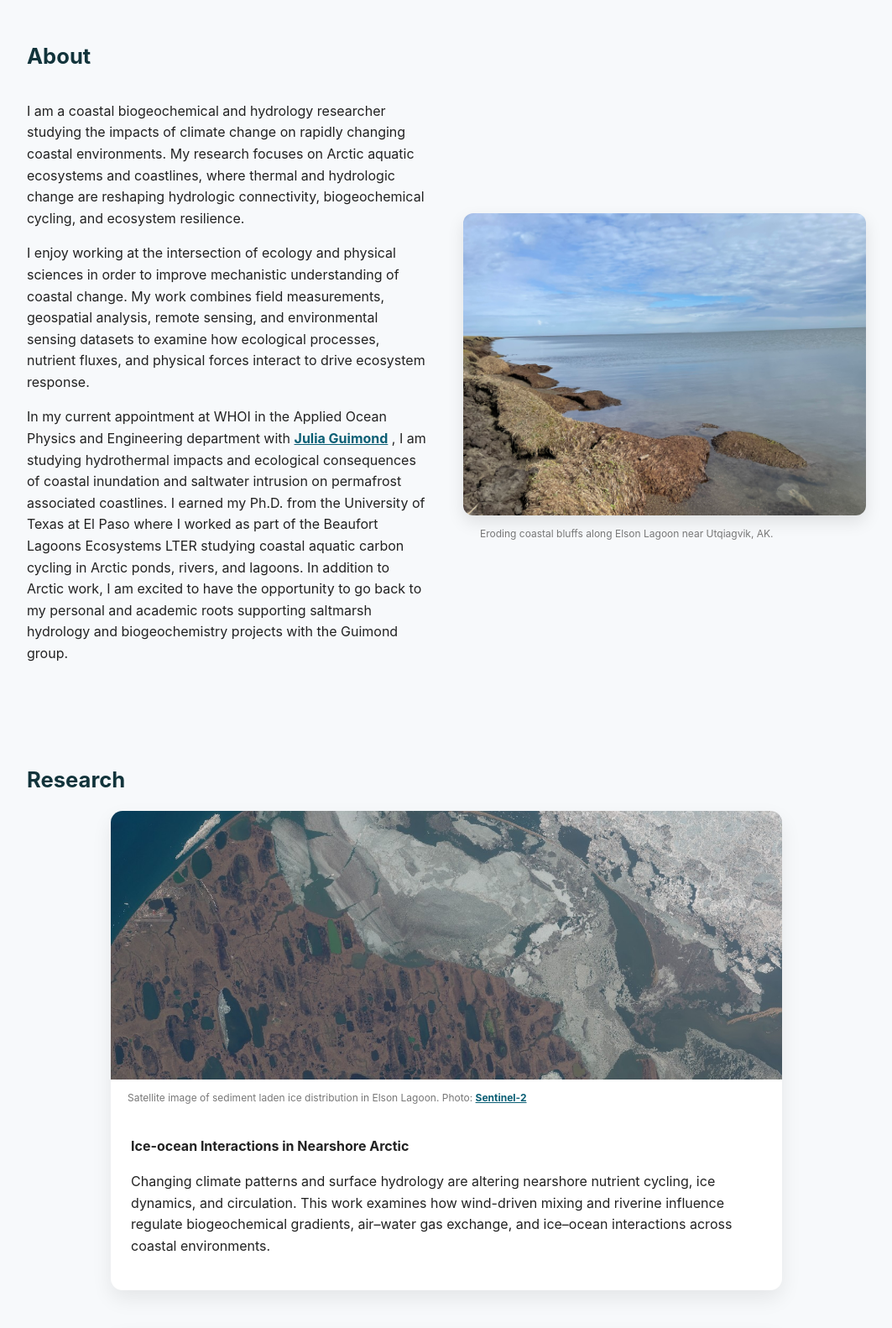
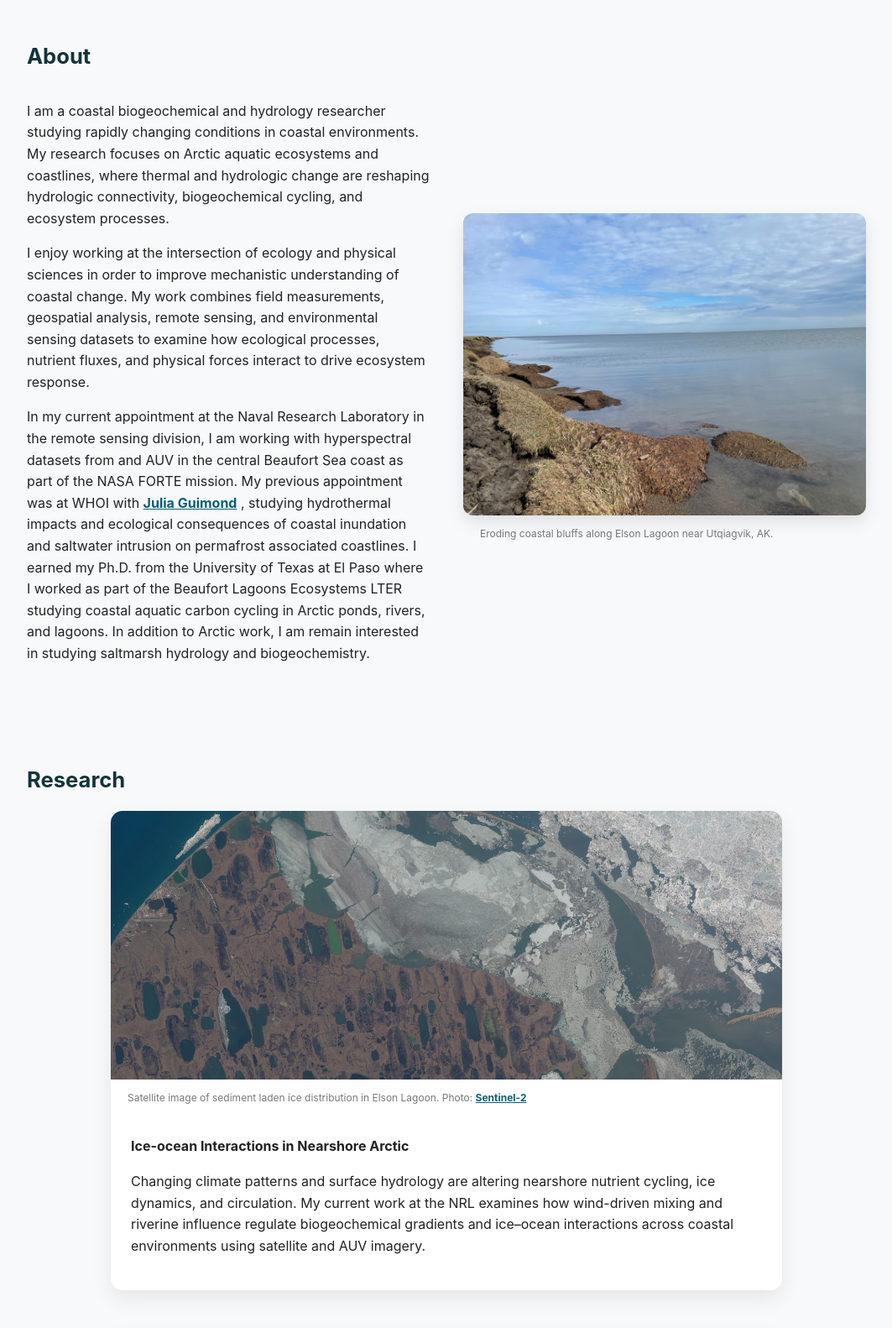
Before and after one commit to alinaCO2spera/alinaCO2spera.github.io, a plain HTML site: page index.html in a window 1280 px wide. Shown: the part 520-2102 px from the top of the page at 84% size, without its empty margins (108-1171 px from the left). Drawn offline with Linux system fonts and the light colour scheme.

Commit message:
9/21 update
updated to my new appointment and updated CV

```diff
--- a/index.html
+++ b/index.html
@@ -229,7 +229,7 @@ section {
 
     <div class="about-text">
       <p>
-        I am a coastal biogeochemical and hydrology researcher studying the impacts of climate change on rapidly changing coastal environments. My research focuses on Arctic aquatic ecosystems and coastlines, where thermal and hydrologic change are reshaping hydrologic connectivity, biogeochemical cycling, and ecosystem resilience.
+        I am a coastal biogeochemical and hydrology researcher studying rapidly changing conditions in coastal environments. My research focuses on Arctic aquatic ecosystems and coastlines, where thermal and hydrologic change are reshaping hydrologic connectivity, biogeochemical cycling, and ecosystem processes.
       </p>
 
       <p>
@@ -237,9 +237,8 @@ section {
       </p>
 
       <p>
-        In my current appointment at WHOI in the Applied Ocean Physics and Engineering department with
-        <a href="https://juliaguimond.com/" target="_blank">Julia Guimond</a> ,
-        I am studying hydrothermal impacts and ecological consequences of coastal inundation and saltwater intrusion on permafrost associated coastlines. I earned my Ph.D. from the University of Texas at El Paso where I worked as part of the Beaufort Lagoons Ecosystems LTER studying coastal aquatic carbon cycling in Arctic ponds, rivers, and lagoons. In addition to Arctic work, I am excited to have the opportunity to go back to my personal and academic roots supporting saltmarsh hydrology and biogeochemistry projects with the Guimond group.
+	In my current appointment at the Naval Research Laboratory in the remote sensing division, I am working with hyperspectral datasets from and AUV in the central Beaufort Sea coast as part of the NASA FORTE mission. My previous appointment was at WHOI with
+        <a href="https://juliaguimond.com/" target="_blank">Julia Guimond</a> , studying hydrothermal impacts and ecological consequences of coastal inundation and saltwater intrusion on permafrost associated coastlines. I earned my Ph.D. from the University of Texas at El Paso where I worked as part of the Beaufort Lagoons Ecosystems LTER studying coastal aquatic carbon cycling in Arctic ponds, rivers, and lagoons. In addition to Arctic work, I am remain interested in studying saltmarsh hydrology and biogeochemistry.
       </p>
     </div>
 
@@ -268,7 +267,7 @@ section {
 
           <div class="content">
             <strong>Ice-ocean Interactions in Nearshore Arctic</strong>
-            <p>Changing climate patterns and surface hydrology are altering nearshore nutrient cycling, ice dynamics, and circulation. This work examines how wind-driven mixing and riverine influence regulate biogeochemical gradients, air–water gas exchange, and ice–ocean interactions across coastal environments.</p>
+            <p>Changing climate patterns and surface hydrology are altering nearshore nutrient cycling, ice dynamics, and circulation. My current work at the NRL examines how wind-driven mixing and riverine influence regulate biogeochemical gradients and ice–ocean interactions across coastal environments using satellite and AUV imagery.</p>
           </div>
         </div>
 
@@ -291,7 +290,7 @@ section {
 
           <div class="content">
             <strong>Biogeochemical Impacts of Thermal Alteration</strong>
-            <p>Accelerating permafrost thaw is mobilizing biogeochemical constituents and disrupting surface-subsurface connectivity on the Arctic coastal plain. I study how shifts in surface–subsurface connectivity influence carbon cycling, ecosystem metabolism, and biogeochemical fluxes in small aquatic systems undergoing environmental change. </p>
+            <p>Accelerating permafrost thaw is mobilizing biogeochemical constituents and disrupting surface-subsurface connectivity on the Arctic coastal plain. I am interested in how shifts in surface–subsurface connectivity influence carbon cycling, ecosystem metabolism, and biogeochemical fluxes in small aquatic systems undergoing environmental change. </p>
           </div>
         </div>
 
```
Also changed, not shown: 1 other file.
